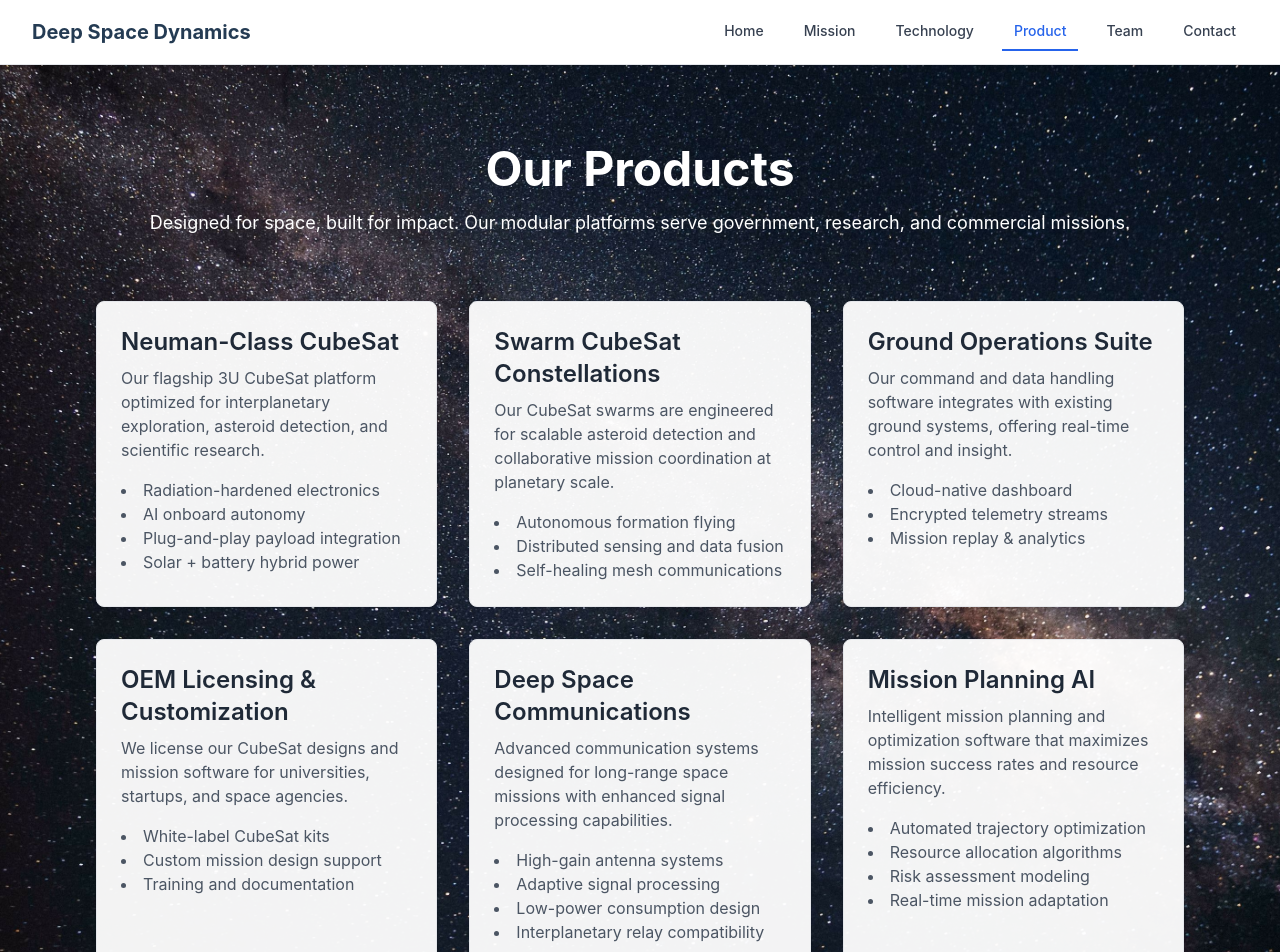
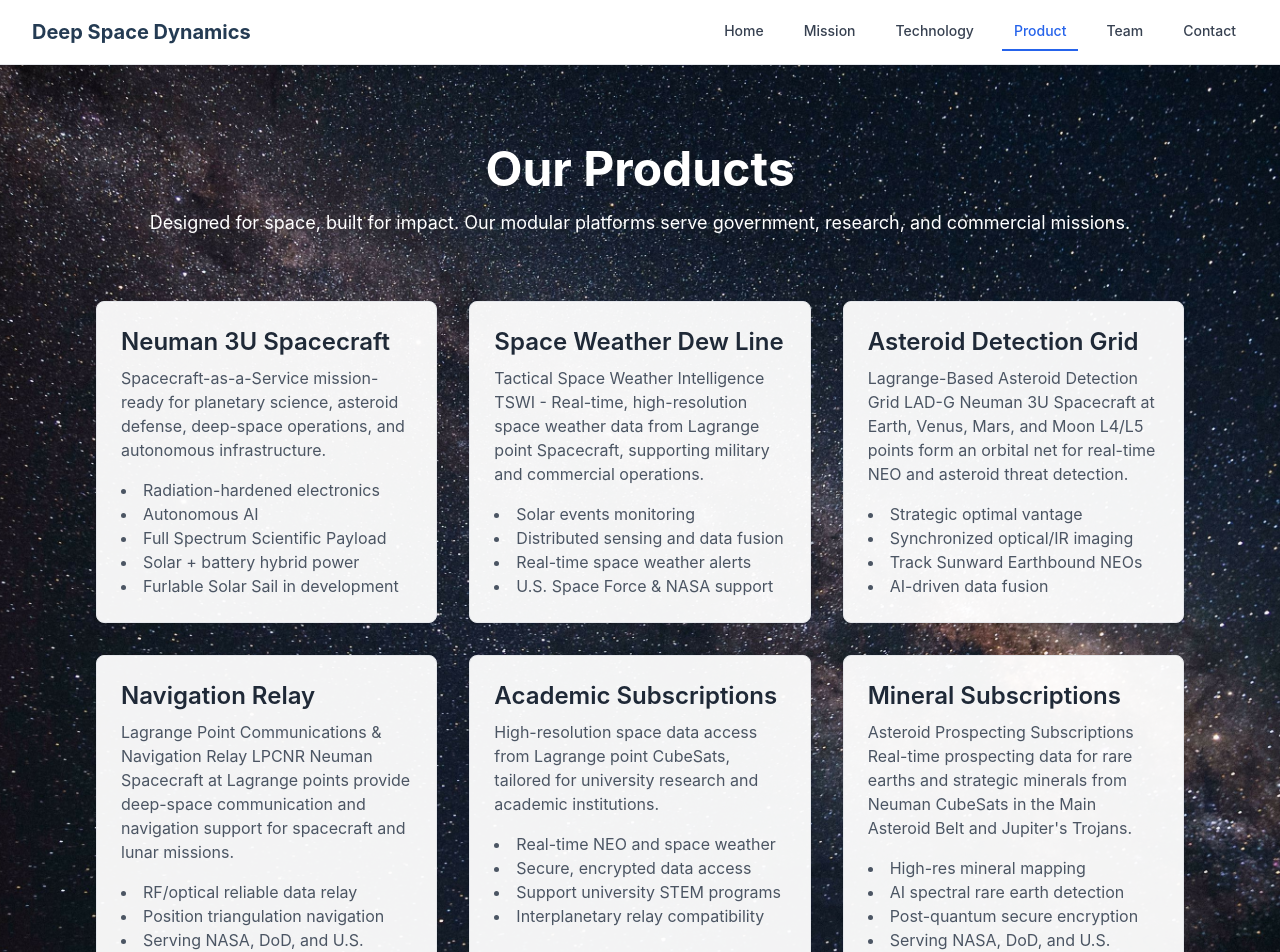
Before and after one commit to tommytoyou/deep-space-dynamics, a React (Create React App) app: page /product in a window 1280 px wide. Shown: the top 952 px of the page. Built offline with nearby package versions, Linux system fonts and the light colour scheme; the HTML template or start-up script is replaced by a standard one.

Commit message:
Completed Product page with Milky Way background and final layout updates

```diff
--- a/src/pages/Mission.jsx
+++ b/src/pages/Mission.jsx
@@ -18,37 +18,37 @@ const Mission = () => {
             </p>
           </div>
 
-          {/* Vision */}
+          {/* Phase 1 */}
           <div className="bg-white bg-opacity-95 rounded-lg shadow-lg p-8 mb-12">
             <h2 className="text-3xl font-bold text-gray-900 mb-6">Phase 1: Inner Solar System Sensor Network</h2>
             <p className="text-lg text-gray-700 mb-6">
-              We envision a future where humanity thrives across the solar system — sustainable colonies on Mars, asteroid mining operations, and orbital research stations. Deep Space Dynamics will be the backbone of this next era.
+              Deep Space Dynamics will deploy Neuman 3U spacecraft to the Lagrange Points and key orbital positions around Venus, Earth, Mars, and the Moon. This strategic network will serve as an early warning system for coronal mass ejections and asteroid threats, enhancing planetary defense capabilities. In addition, these Neuman 3U spacecraft will function as communications and navigation nodes to support cislunar logistics and future Mars-bound missions. Over time, this architecture will form the initial backbone of an interplanetary communication and data relay system, enabling persistent, autonomous space operations throughout the inner solar system.
             </p>
             <p className="text-lg text-gray-700">
               Our commitment goes beyond exploration — it's about securing Earth's future through space-enabled breakthroughs in technology, resource access, and defense.
             </p>
           </div>
 
-          {/* Core Values */}
+          {/* Phase 2 */}
           <div className="bg-white bg-opacity-95 rounded-lg shadow-lg p-8 mb-12">
             <h2 className="text-3xl font-bold text-gray-900 mb-6">Phase 2: Main Asteroid Belt Prospecting for Rare Earths & Strategic Minerals</h2>
-            <ul className="space-y-3 text-gray-700">
-              <li><span className="text-primary-600 mr-2">•</span><strong>Innovation:</strong> Bold engineering beyond Earth</li>
-              <li><span className="text-primary-600 mr-2">•</span><strong>Integrity:</strong> Ethical science with global impact</li>
-              <li><span className="text-primary-600 mr-2">•</span><strong>Sustainability:</strong> Self-sufficient systems for long-term survival</li>
-              <li><span className="text-primary-600 mr-2">•</span><strong>Security:</strong> Protecting Earth through strategic orbital defense</li>
-            </ul>
+            <p className="text-lg text-gray-700 mb-6">
+              Deep Space Dynamics will extend its Lagrange point coverage to include Mercury and deploy Neuman 3U spacecraft to conduct advanced prospecting missions throughout the Asteroid Belt. These missions will focus on identifying rare earth elements and performing strategic resource mapping to evaluate the potential for future in-situ resource utilization (ISRU). Additionally, the Neuman 3U spacecraft will enable deep-space trajectory tracking and provide essential orbital redundancy. This expansion will further strengthen the inner solar system’s mesh network, reinforcing the backbone of autonomous, resilient space infrastructure for American-led deep-space operations.
+            </p>
+            <p className="text-lg text-gray-700">
+              Through innovative extraction technologies and automated mining systems, we'll establish sustainable resource flows that reduce Earth's dependence on terrestrial mining while opening new frontiers for economic growth.
+            </p>
           </div>
 
-          {/* Strategic Objectives */}
+          {/* Phase 3 */}
           <div className="bg-white bg-opacity-95 rounded-lg shadow-lg p-8 mb-12">
             <h2 className="text-3xl font-bold text-gray-900 mb-6">Phase 3: Outer Solar System Sensor Network</h2>
-            <ul className="space-y-3 text-gray-700">
-              <li><span className="text-primary-600 mr-2">•</span>Develop next-gen CubeSats and propulsion systems</li>
-              <li><span className="text-primary-600 mr-2">•</span>Deploy deep space missions for planetary science</li>
-              <li><span className="text-primary-600 mr-2">•</span>Deliver asteroid detection and deflection tech</li>
-              <li><span className="text-primary-600 mr-2">•</span>Partner with governments and agencies for security and exploration</li>
-            </ul>
+            <p className="text-lg text-gray-700 mb-6">
+              Extending its reach to the outer solar system, Deep Space Dynamics will deploy an advanced network of Neuman 3U spacecraft equipped with sophisticated sensors to monitor deep-space threats, study distant planetary bodies, and establish early warning systems that enhance Earth’s protection. This expansion will scale to over 1,000 Neuman 3U spacecraft strategically positioned across Jupiter’s Trojan clusters and key outer planetary corridors. These spacecraft will provide redundant, solar system–wide communications and continuous monitoring, solidifying a global American footprint in deep-space infrastructure, scientific leadership, and strategic deterrence.
+            </p>
+            <p className="text-lg text-gray-700">
+              This comprehensive surveillance network will provide unprecedented insights into solar system dynamics while serving as humanity's first line of defense against cosmic threats and enabling scientific discoveries that will shape our understanding of the universe.
+            </p>
           </div>
         </div>
       </div>
--- a/src/pages/Product.jsx
+++ b/src/pages/Product.jsx
@@ -22,82 +22,85 @@ const Product = () => {
           <div className="grid grid-cols-1 md:grid-cols-2 lg:grid-cols-3 gap-8">
             {/* Neuman CubeSat */}
             <div className="bg-white bg-opacity-95 border border-gray-200 rounded-lg p-6 shadow-sm">
-              <h2 className="text-2xl font-semibold text-gray-800 mb-2">Neuman-Class CubeSat</h2>
+              <h2 className="text-2xl font-semibold text-gray-800 mb-2">Neuman 3U Spacecraft </h2>
               <p className="text-gray-600 mb-4">
-                Our flagship 3U CubeSat platform optimized for interplanetary exploration, asteroid detection, and scientific research.
+                 Spacecraft-as-a-Service mission-ready for planetary science, asteroid defense, deep-space operations, and autonomous infrastructure.
               </p>
               <ul className="list-disc list-inside text-gray-600">
                 <li>Radiation-hardened electronics</li>
-                <li>AI onboard autonomy</li>
-                <li>Plug-and-play payload integration</li>
+                <li>Autonomous AI </li>
+                <li>Full Spectrum Scientific Payload</li>
                 <li>Solar + battery hybrid power</li>
+                <li>Furlable Solar Sail in development</li>
               </ul>
             </div>
 
             {/* Swarm Infrastructure */}
             <div className="bg-white bg-opacity-95 border border-gray-200 rounded-lg p-6 shadow-sm">
-              <h2 className="text-2xl font-semibold text-gray-800 mb-2">Swarm CubeSat Constellations</h2>
+              <h2 className="text-2xl font-semibold text-gray-800 mb-2">Space Weather Dew Line</h2>
               <p className="text-gray-600 mb-4">
-                Our CubeSat swarms are engineered for scalable asteroid detection and collaborative mission coordination at planetary scale.
+                Tactical Space Weather Intelligence TSWI - Real-time, high-resolution space weather data from Lagrange point Spacecraft, supporting military and commercial operations.
               </p>
               <ul className="list-disc list-inside text-gray-600">
-                <li>Autonomous formation flying</li>
+                <li> Solar events monitoring</li>
                 <li>Distributed sensing and data fusion</li>
-                <li>Self-healing mesh communications</li>
+                <li>Real-time space weather alerts</li>
+                <li>U.S. Space Force & NASA support</li>
               </ul>
             </div>
 
             {/* Ground Interface */}
             <div className="bg-white bg-opacity-95 border border-gray-200 rounded-lg p-6 shadow-sm">
-              <h2 className="text-2xl font-semibold text-gray-800 mb-2">Ground Operations Suite</h2>
+              <h2 className="text-2xl font-semibold text-gray-800 mb-2"> Asteroid Detection Grid</h2>
               <p className="text-gray-600 mb-4">
-                Our command and data handling software integrates with existing ground systems, offering real-time control and insight.
+               Lagrange-Based Asteroid Detection Grid LAD-G Neuman 3U Spacecraft at Earth, Venus, Mars, and Moon  L4/L5 points form an orbital net for real-time NEO and asteroid threat detection.
               </p>
               <ul className="list-disc list-inside text-gray-600">
-                <li>Cloud-native dashboard</li>
-                <li>Encrypted telemetry streams</li>
-                <li>Mission replay & analytics</li>
+                <li>Strategic optimal vantage</li>
+                <li>Synchronized optical/IR imaging</li>
+                <li>Track Sunward Earthbound NEOs</li>
+                <li>AI-driven data fusion</li>
               </ul>
             </div>
 
             {/* Licensing / Services */}
             <div className="bg-white bg-opacity-95 border border-gray-200 rounded-lg p-6 shadow-sm">
-              <h2 className="text-2xl font-semibold text-gray-800 mb-2">OEM Licensing & Customization</h2>
+              <h2 className="text-2xl font-semibold text-gray-800 mb-2">Navigation Relay</h2>
               <p className="text-gray-600 mb-4">
-                We license our CubeSat designs and mission software for universities, startups, and space agencies.
+                Lagrange Point Communications & Navigation Relay LPCNR Neuman Spacecraft at Lagrange points provide deep-space communication and navigation support for spacecraft and lunar missions.
               </p>
               <ul className="list-disc list-inside text-gray-600">
-                <li>White-label CubeSat kits</li>
-                <li>Custom mission design support</li>
-                <li>Training and documentation</li>
+                <li>RF/optical reliable data relay</li>
+                <li>Position triangulation navigation</li>
+                <li>Serving NASA, DoD, and U.S. commercial spaceflight</li>
               </ul>
             </div>
 
             {/* Deep Space Communications */}
             <div className="bg-white bg-opacity-95 border border-gray-200 rounded-lg p-6 shadow-sm">
-              <h2 className="text-2xl font-semibold text-gray-800 mb-2">Deep Space Communications</h2>
+              <h2 className="text-2xl font-semibold text-gray-800 mb-2">Academic Subscriptions</h2>
               <p className="text-gray-600 mb-4">
-                Advanced communication systems designed for long-range space missions with enhanced signal processing capabilities.
+                High-resolution space data access from Lagrange point CubeSats, tailored for university research and academic institutions.
               </p>
               <ul className="list-disc list-inside text-gray-600">
-                <li>High-gain antenna systems</li>
-                <li>Adaptive signal processing</li>
-                <li>Low-power consumption design</li>
+                <li>Real-time NEO and space weather</li>
+                <li>Secure, encrypted data access</li>
+                <li>Support university STEM programs</li>
                 <li>Interplanetary relay compatibility</li>
               </ul>
             </div>
 
             {/* Mission Planning AI */}
             <div className="bg-white bg-opacity-95 border border-gray-200 rounded-lg p-6 shadow-sm">
-              <h2 className="text-2xl font-semibold text-gray-800 mb-2">Mission Planning AI</h2>
+              <h2 className="text-2xl font-semibold text-gray-800 mb-2">Mineral Subscriptions</h2>
               <p className="text-gray-600 mb-4">
-                Intelligent mission planning and optimization software that maximizes mission success rates and resource efficiency.
+                Asteroid Prospecting Subscriptions Real-time prospecting data for rare earths and strategic minerals from Neuman CubeSats in the Main Asteroid Belt and Jupiter's Trojans.
               </p>
               <ul className="list-disc list-inside text-gray-600">
-                <li>Automated trajectory optimization</li>
-                <li>Resource allocation algorithms</li>
-                <li>Risk assessment modeling</li>
-                <li>Real-time mission adaptation</li>
+                <li>High-res mineral mapping</li>
+                <li>AI spectral rare earth detection</li>
+                <li>Post-quantum secure encryption</li>
+                <li>Serving NASA, DoD, and U.S. aerospace industries</li>
               </ul>
             </div>
           </div>
```
